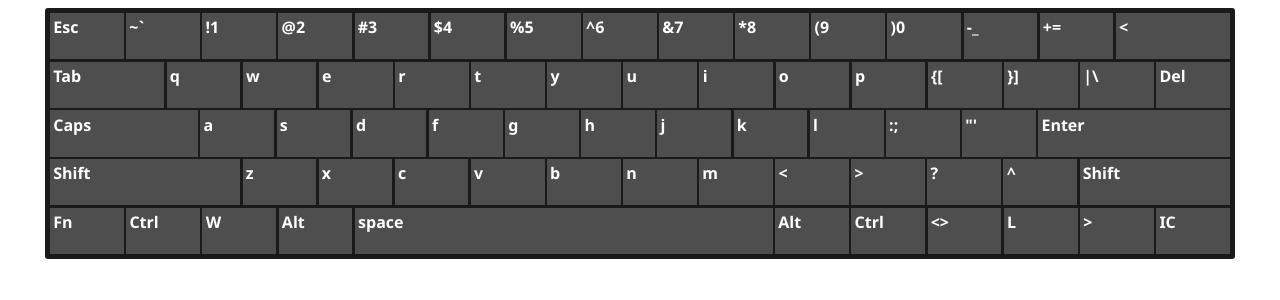
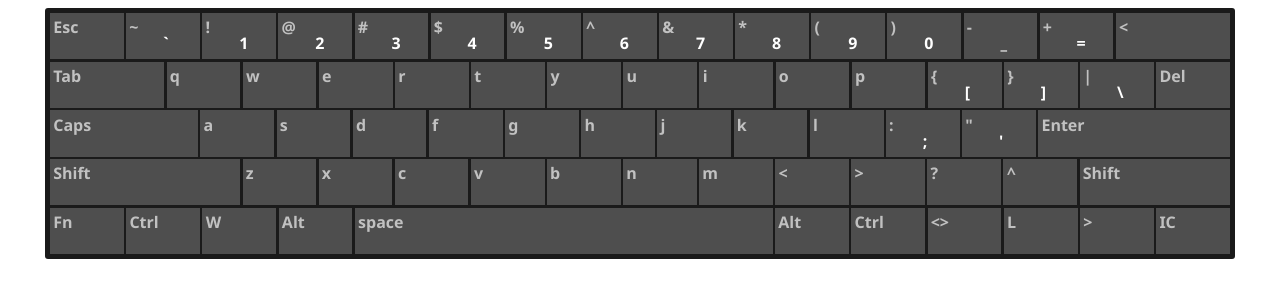
Before and after one commit to hacagahasanli/window-keyboard, a React (Vite) app: page / in a window 1280 px wide. Shown: the top 300 px of the page. Built offline with nearby package versions, Linux system fonts and the light colour scheme; a web font is replaced by a local one.

Commit message:
Creating Key Item

```diff
--- a/src/components/KeyItem/index.tsx
+++ b/src/components/KeyItem/index.tsx
@@ -0,0 +1,39 @@
+import styled from "styled-components"
+import { IKeyItemProps, IKeyItemType } from "types/keyboardTypes"
+
+export const KeyItem = ({ size, name, subName }: IKeyItemType) => {
+    return <StyledKeyItem  {...{ size }}>
+        <span>{name}</span>
+        <span>{subName}</span>
+    </StyledKeyItem >
+}
+
+const StyledKeyItem = styled.div<IKeyItemProps>`
+    background:#4e4e4e;
+    width:100%;
+    padding:.2rem;
+    width:${props => props.size ? `${props.size * 6}rem` : `${6}rem`};
+    height:2.5em;
+    display:flex;
+    justify-content:space-between;
+    color:white;
+
+    span{
+        width:50%;
+    }
+
+    :hover{
+        color:#000000;
+        background:white;
+    }
+
+    span:nth-child(1){
+        color:#c1c1c1;
+    }
+
+    span:nth-child(2){
+        position:relative;
+        top:1rem;
+
+    }
+`
--- a/src/components/Keyboard/index.tsx
+++ b/src/components/Keyboard/index.tsx
@@ -3,7 +3,6 @@ import styled from "styled-components"
 import { KeyboardRow } from '../KeyboardRow/index';
 
 const Keyboard: FC = () => {
-
     return (
         <KeyboardContainer>
             <KeyboardRow />
--- a/src/components/KeyboardRow/index.tsx
+++ b/src/components/KeyboardRow/index.tsx
@@ -1,11 +1,9 @@
 import styled from "styled-components"
-import { IKeyItemProps, IKeyItemType } from "types/keyboardTypes"
+import { KeyboardKeysType } from "types/keyboardTypes"
 import { v4 } from "uuid"
+import { KeyItem } from "components/KeyItem"
 
 export const KeyboardRow = () => {
-    interface KeyboardKeysType {
-        [key: string]: IKeyItemType[]
-    }
     const keys: KeyboardKeysType = {
         "rowOne": [
             { id: 'esc', name: 'Esc' },
@@ -92,12 +90,9 @@ export const KeyboardRow = () => {
         <>
             {rowKeys.map((rowKey) => {
                 return <KeyboardWrapper key={v4()}>
-                    {keys[rowKey]?.map(({ name, subName, id, size }) => {
+                    {keys[rowKey]?.map(({ id, ...rest }) => {
                         return (
-                            <KeyItem key={id} {...{ size }}>
-                                <span>{name}</span>
-                                <span>{subName}</span>
-                            </KeyItem>
+                            <KeyItem key={id} {...rest} {...{ id }} />
                         )
                     })}
                 </KeyboardWrapper>
@@ -113,20 +108,3 @@ const KeyboardWrapper = styled.div`
     width:100%;
     gap:.15rem;
 `
-
-const KeyItem = styled.div<IKeyItemProps>`
-    background:#4e4e4e;
-    width:100%;
-    padding:.2rem;
-    width:${props => props.size ? `${props.size * 6}rem` : `${6}rem`};
-    height:2.5em;
-
-    display:flex;
-    justify-content:flex-start;
-    color:white;
-
-    :hover{
-        color:#000000;
-        background:white;
-    }
-`
--- a/src/types/index.ts
+++ b/src/types/index.ts
@@ -1,3 +1,3 @@
-import type { IKeyItemProps, IKeyItemType } from "./keyboardTypes";
+import type { IKeyItemProps, IKeyItemType, KeyboardKeysType } from "./keyboardTypes";
 
-export { IKeyItemProps }
+export { IKeyItemProps, IKeyItemType, KeyboardKeysType }
--- a/src/types/keyboardTypes/index.ts
+++ b/src/types/keyboardTypes/index.ts
@@ -8,3 +8,7 @@ export interface IKeyItemType {
     subName?: string | null;
     size?: number | null
 };
+
+export interface KeyboardKeysType {
+    [key: string]: IKeyItemType[]
+}
```
Also changed, not shown: src/constants/index.ts (added).
